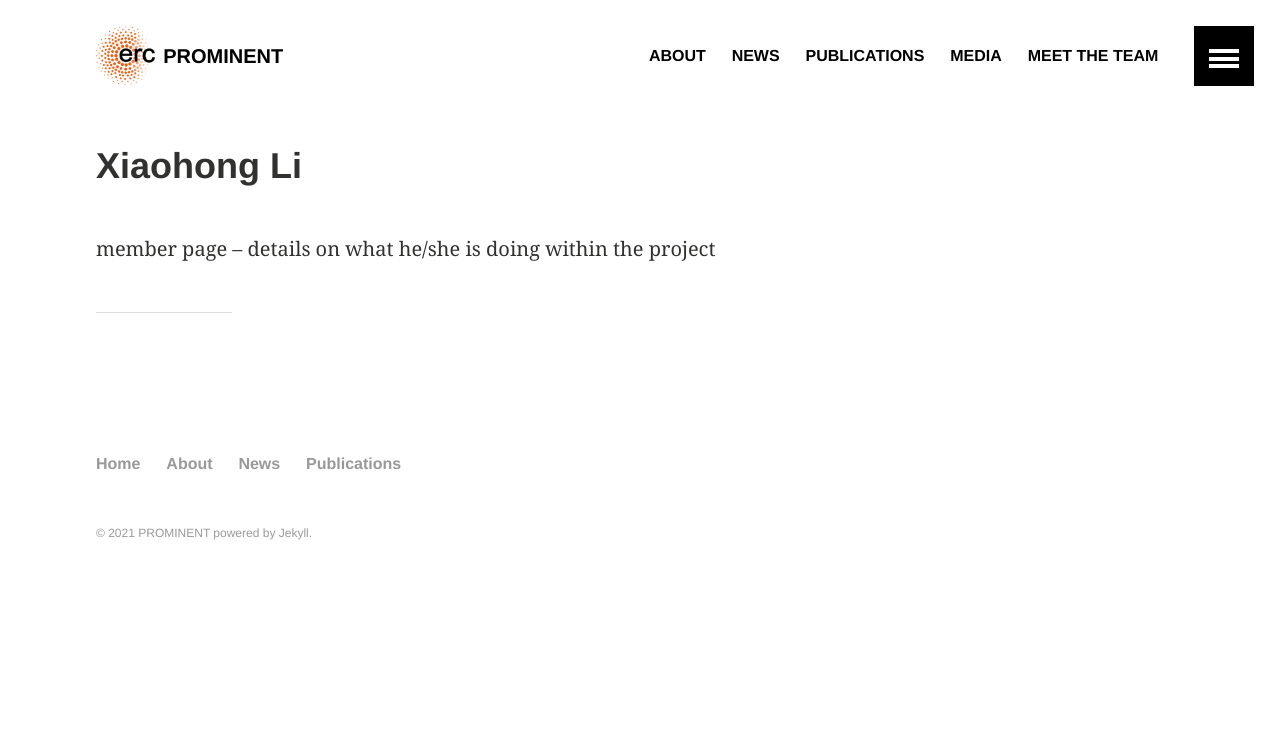
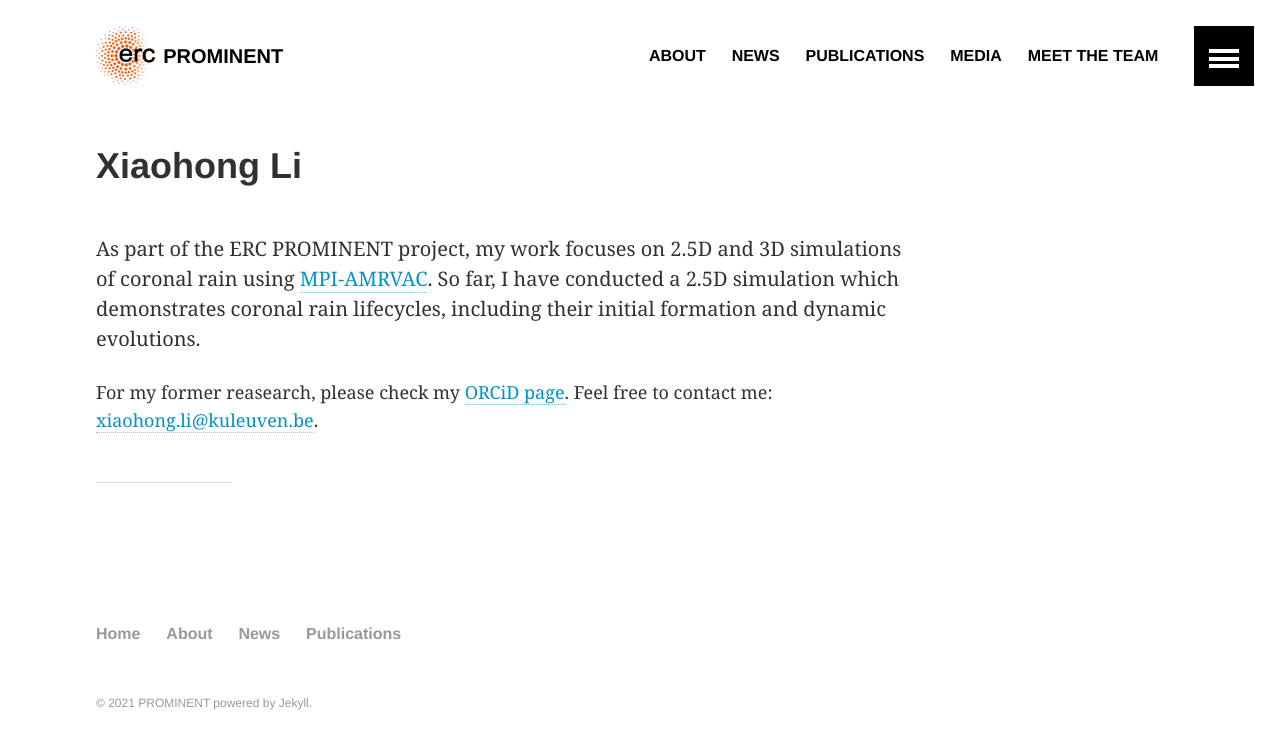
Before and after one commit to erc-prominent/erc-prominent.github.io, a Jekyll site: the page built from team/xiaohongli.md, in a window 1280 px wide. Shown: the top 749 px of the page. Built offline with Jekyll 4.4.1, drawn with Linux system fonts in a browser that asks for light colours.

Commit message:
team info

```diff
--- a/team/xiaohongli.md
+++ b/team/xiaohongli.md
@@ -4,4 +4,6 @@ title: "Xiaohong Li"
 share: false
 ---
 
-member page -- details on what he/she is doing within the project
+As part of the ERC PROMINENT project, my work focuses on 2.5D and 3D simulations of coronal rain using [MPI-AMRVAC](http://amrvac.org). So far, I have conducted a 2.5D simulation which demonstrates coronal rain lifecycles, including their initial formation and dynamic evolutions.
+
+For my former reasearch, please check my [ORCiD page](https://orcid.org/0000-0001-8164-5633). Feel free to contact me: [xiaohong.li@kuleuven.be](mailto:xiaohong.li@kuleuven.be).
```
